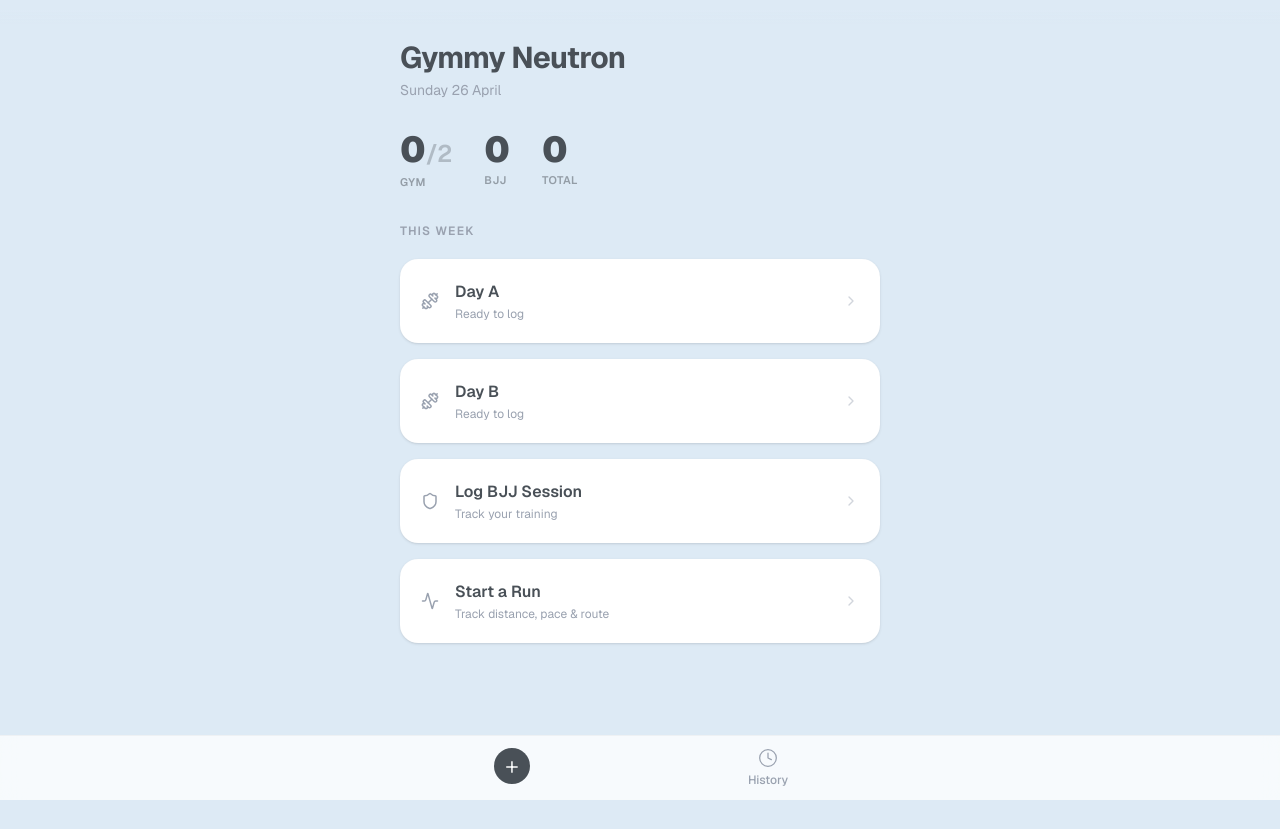
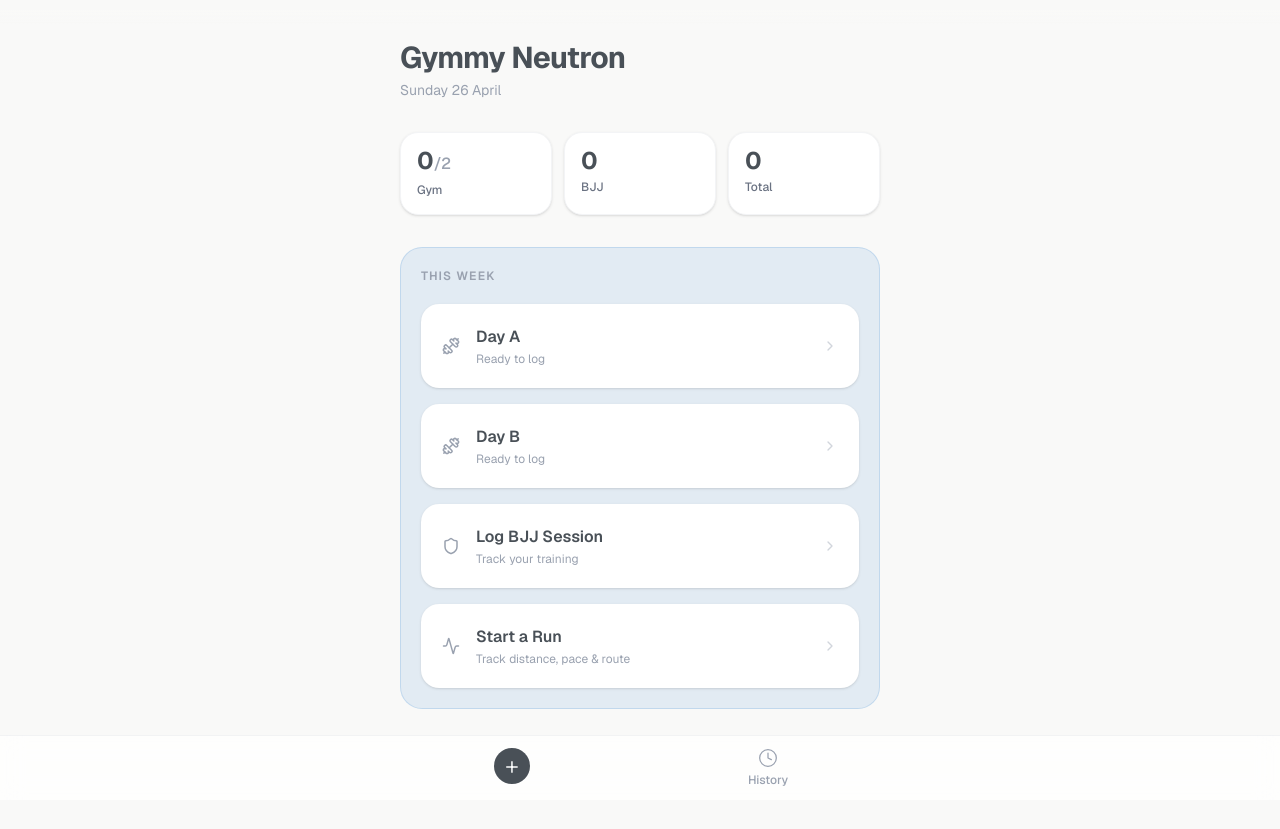
Before and after one commit to majinblazeroid/gymmy-neutron-app, a Next.js app: page / in a window 1280 px wide. Before the commit the page ends 800 px from the top, so only its background shows below. Built offline with nearby package versions, Linux system fonts and the light colour scheme; no server answers; the database is empty.

Commit message:
Revert "Home page: blue background, HUD stats, remove panel wrapper"
This reverts commit 33aedf25f12bc342367a0d9cf6c3d2667e694566.

```diff
--- a/app/layout.tsx
+++ b/app/layout.tsx
@@ -24,13 +24,13 @@ export const viewport: Viewport = {
 export default function RootLayout({ children }: { children: React.ReactNode }) {
   return (
     <html lang="en" className={geist.className}>
-      <body className="bg-[#ddeaf5] text-[#495057] min-h-screen">
-        {/* Top fade — matches page background color */}
+      <body className="bg-[#f9f9f8] text-[#495057] min-h-screen">
+        {/* Top fade — content dissolves into background as it scrolls under the status bar */}
         <div
           className="fixed top-0 left-0 right-0 z-30 pointer-events-none"
           style={{
             height: "calc(env(safe-area-inset-top) + 24px)",
-            background: "linear-gradient(to bottom, #ddeaf5 40%, transparent)",
+            background: "linear-gradient(to bottom, #f9f9f8 40%, transparent)",
           }}
         />
         <main className="max-w-lg mx-auto px-4" style={{ paddingTop: "env(safe-area-inset-top)", paddingBottom: "calc(6rem + env(safe-area-inset-bottom))" }}>
--- a/app/page.tsx
+++ b/app/page.tsx
@@ -20,6 +20,9 @@ interface RunSession {
   duration_seconds: number | null;
   distance_meters: number | null;
 }
+
+const RUN_BG     = "rgba(121, 173, 220, 0.18)";
+const RUN_BORDER = "1px solid rgba(121, 173, 220, 0.30)";
 
 export default function Dashboard() {
   const { data } = useSWR<WeekStatus>("/api/workouts/week", fetcher);
@@ -44,15 +47,16 @@ export default function Dashboard() {
         <p className="text-gray-400 text-sm">{today}</p>
       </div>
 
-      {/* HUD stats */}
-      <div className="flex gap-8">
-        <HudStat label="Gym"   value={gymDone} max={2} />
-        <HudStat label="BJJ"   value={weekStatus.bjjCount} />
-        <HudStat label="Total" value={total} />
+      {/* Stats row — always white, no tint */}
+      <div className="grid grid-cols-3 gap-3">
+        <StatChip label="Gym"   value={gymDone} max={2} />
+        <StatChip label="BJJ"   value={weekStatus.bjjCount} />
+        <StatChip label="Total" value={total} />
       </div>
 
-      {/* Action rows */}
-      <div>
+      {/* Unified action card — all activities together, blue tint */}
+      <div className="rounded-3xl p-5" style={{ background: RUN_BG, border: RUN_BORDER }}>
+
         <p className="text-xs font-semibold text-gray-400 uppercase tracking-widest mb-5">This week</p>
 
         <div className="flex flex-col gap-4">
@@ -93,21 +97,19 @@ export default function Dashboard() {
             </div>
           </Link>
         </div>
+
       </div>
     </div>
   );
 }
 
-function HudStat({ label, value, max }: { label: string; value: number; max?: number }) {
+function StatChip({ label, value, max }: { label: string; value: number; max?: number }) {
   return (
-    <div>
-      <p className="text-4xl font-black text-[#495057] leading-none">
-        {value}
-        {max !== undefined && (
-          <span className="text-2xl font-semibold text-[#495057]/30">/{max}</span>
-        )}
+    <div className="bg-white rounded-2xl p-4 border border-gray-100 shadow-sm">
+      <p className="text-2xl font-bold text-[#495057] leading-none">
+        {value}{max && <span className="text-base text-gray-400 font-medium">/{max}</span>}
       </p>
-      <p className="text-[11px] font-semibold text-[#495057]/50 mt-1 uppercase tracking-wider">{label}</p>
+      <p className="text-gray-500 text-xs mt-1.5 font-medium">{label}</p>
     </div>
   );
 }
```
